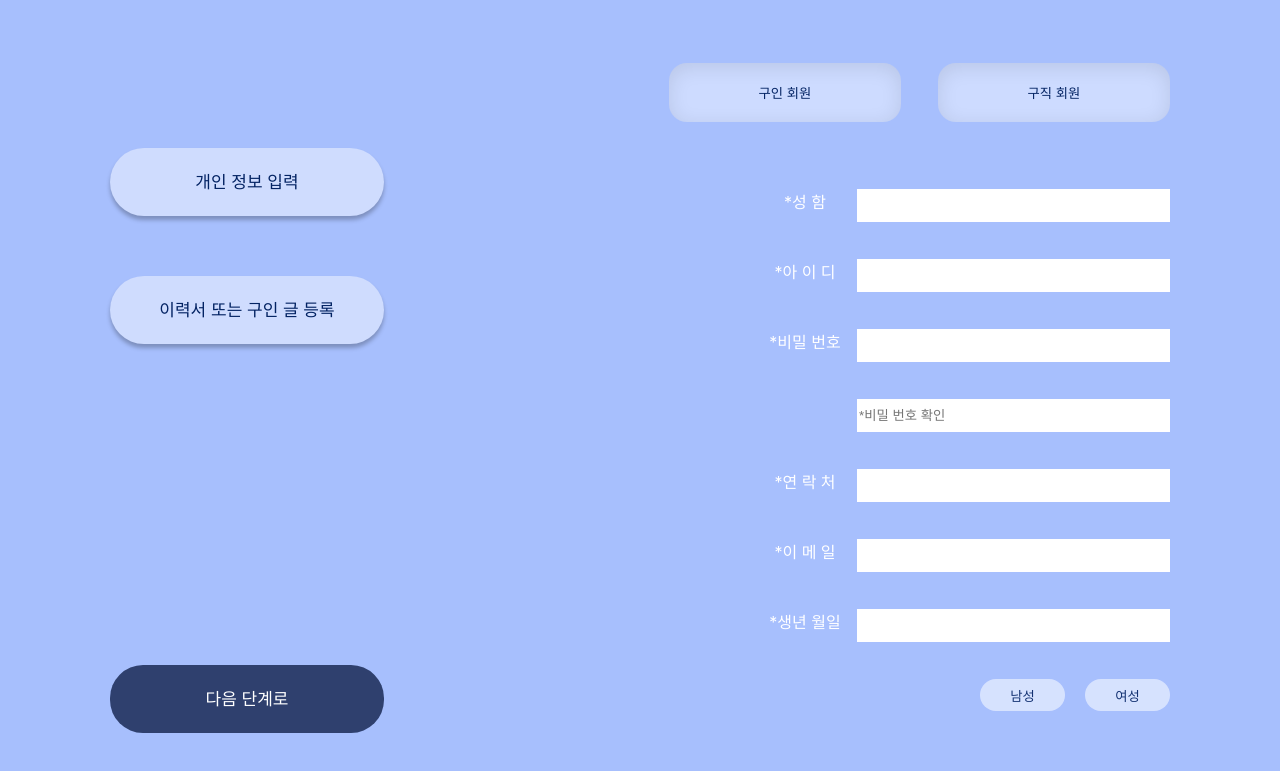
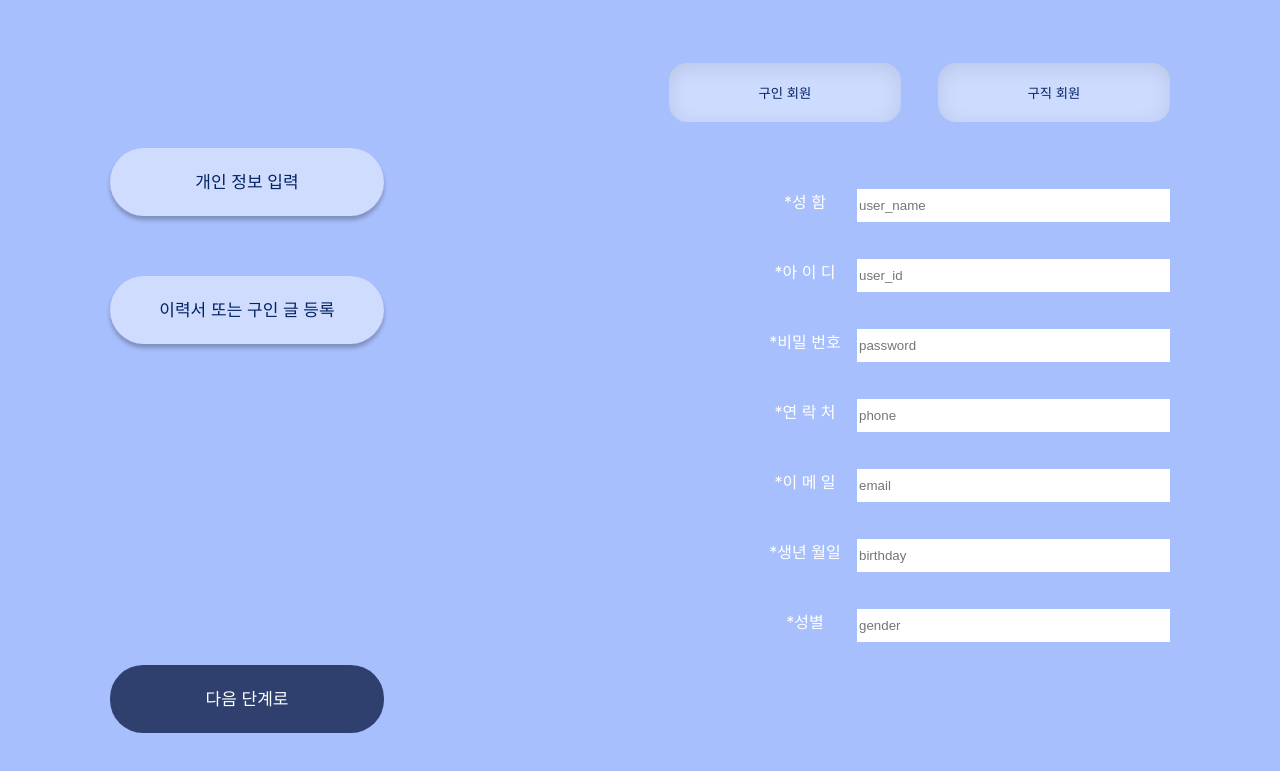
Before and after one commit to Side-Project1/Front-end, a React (Create React App) app: page / in a window 1280 px wide. Shown: the part 1421-2192 px from the top of the page. Built offline with nearby package versions, Linux system fonts and the light colour scheme.

Commit message:
fix: api 코드 추가

```diff
--- a/src/constant/Join.jsx
+++ b/src/constant/Join.jsx
@@ -1,8 +1,24 @@
 import * as S from "./Join.style";
 import { useForm } from "react-hook-form";
+import { API_URL } from "../config/constant";
 import React from "react";
+import axios from "axios";
+import { useState } from "react";
 
 const Join = () => {
+  // const [gender, setGender] = useState();
+
+  // const handleSexClick = (e) => {
+  //   const id = e.target.id;
+  //   setGender(id);
+
+  //   if ("Male" === id) {
+  //     setGender("Male");
+  //   } else if ("Female" === id) {
+  //     setGender("Female");
+  //   }
+  // };
+
   const {
     reset,
     setValue,
@@ -11,26 +27,26 @@ const Join = () => {
     handleSubmit,
   } = useForm();
 
-  const onSubmit = (data, e) => {
-    mutateAsync(data)
-      .then((res) => {})
-      .catch((err) => {
-        console.log(err);
-      })
-      .finally(() => {
-        reset({
-          firstName: "",
-          lastName: "",
-          email: "",
-          occupation: "",
-          location: "",
-          note: "",
-        });
-      });
-  };
+  // const onSubmit = (data, e) => {
+  //   mutateAsync(data)
+  //     .then((res) => {})
+  //     .catch((err) => {
+  //       console.log(err);
+  //     })
+  //     .finally(() => {
+  //       reset({
+  //         firstName: "",
+  //         lastName: "",
+  //         email: "",
+  //         occupation: "",
+  //         location: "",
+  //         note: "",
+  //       });
+  //     });
+  // };
 
   return (
-    <form onSubmit={handleSubmit(onSubmit)}>
+    // <form onSubmit={handleSubmit(onSubmit)}>
     <S.Wrapper>
       <S.Title>
         JOIN
@@ -41,7 +57,31 @@ const Join = () => {
         <S.LeftSection>
           <S.TopButton>개인 정보 입력</S.TopButton>
           <S.BottomButton>이력서 또는 구인 글 등록</S.BottomButton>
-            <S.NextButton type="submit">다음 단계로</S.NextButton>
+          <S.NextButton
+            onClick={() => {
+              axios({
+                url: `${API_URL}/auth/signup`,
+                method: "post",
+                data: {
+                  user_id: "dnd2dnd2",
+                  password: "dnd2dnd2@",
+                  user_name: "웅",
+                  phone: "010-8921-8709",
+                  email: "dnd22@naver.com",
+                  birthday: "980716",
+                  gender: "남자",
+                },
+              })
+                .then((response) => {
+                  console.log("성공입니다");
+                })
+                .catch((error) => {
+                  console.log("에러가 발생했습니다");
+                });
+            }}
+          >
+            다음 단계로
+          </S.NextButton>
         </S.LeftSection>
         <S.RightSection>
           <S.ButtonContainer>
@@ -51,40 +91,65 @@ const Join = () => {
           <S.FormContainer>
             <S.FormBox>
               <S.FormTitle>*성 함</S.FormTitle>
-                <S.Name></S.Name>
+              <S.Name
+                {...register("user_name", { required: true })}
+                placeholder="user_name"
+              ></S.Name>
             </S.FormBox>
             <S.FormBox>
               <S.FormTitle>*아 이 디</S.FormTitle>
-                <S.Id></S.Id>
+              <S.Id
+                {...register("user_id", { required: true })}
+                placeholder="user_id"
+              ></S.Id>
             </S.FormBox>
             <S.FormBox>
               <S.FormTitle>*비밀 번호</S.FormTitle>
               <S.PasswordBox>
-                  <S.Password></S.Password>
-                  <S.Password placeholder="*비밀 번호 확인"></S.Password>
+                <S.Password
+                  {...register("password", { required: true })}
+                  placeholder="password"
+                ></S.Password>
+                {/* <S.Password placeholder="*비밀 번호 확인"></S.Password> */}
               </S.PasswordBox>
             </S.FormBox>
             <S.FormBox>
               <S.FormTitle>*연 락 처</S.FormTitle>
-                <S.Number></S.Number>
+              <S.Number
+                {...register("phone", { required: true })}
+                placeholder="phone"
+              ></S.Number>
             </S.FormBox>
             <S.FormBox>
               <S.FormTitle>*이 메 일</S.FormTitle>
-                <S.Email></S.Email>
+              <S.Email
+                {...register("email", { required: true })}
+                placeholder="email"
+              ></S.Email>
             </S.FormBox>
             <S.FormBox>
               <S.FormTitle>*생년 월일</S.FormTitle>
-                <S.Birth></S.Birth>
+              <S.Birth
+                {...register("birthday", { required: true })}
+                placeholder="birthday"
+              ></S.Birth>
             </S.FormBox>
-              <S.SexButton>
-                <S.MaleButton>남성</S.MaleButton>
-                <S.FemaleButton>여성</S.FemaleButton>
-              </S.SexButton>
+            <S.FormBox>
+              <S.FormTitle>*성별</S.FormTitle>
+              <S.Birth
+                {...register("gender", { required: true })}
+                placeholder="gender"
+              ></S.Birth>
+            </S.FormBox>
+            {/* <S.SexButton onClick={() => handleSexClick()}>
+              <S.MaleButton id="Male">남성</S.MaleButton>
+              <S.FemaleButton id="Female">여성</S.FemaleButton>
+            </S.SexButton> */}
           </S.FormContainer>
         </S.RightSection>
       </S.SubWrapper>
     </S.Wrapper>
-    </form>
+    // </form>
   );
 };
 
```
Lines whose indentation alone changed are shown as unchanged.
